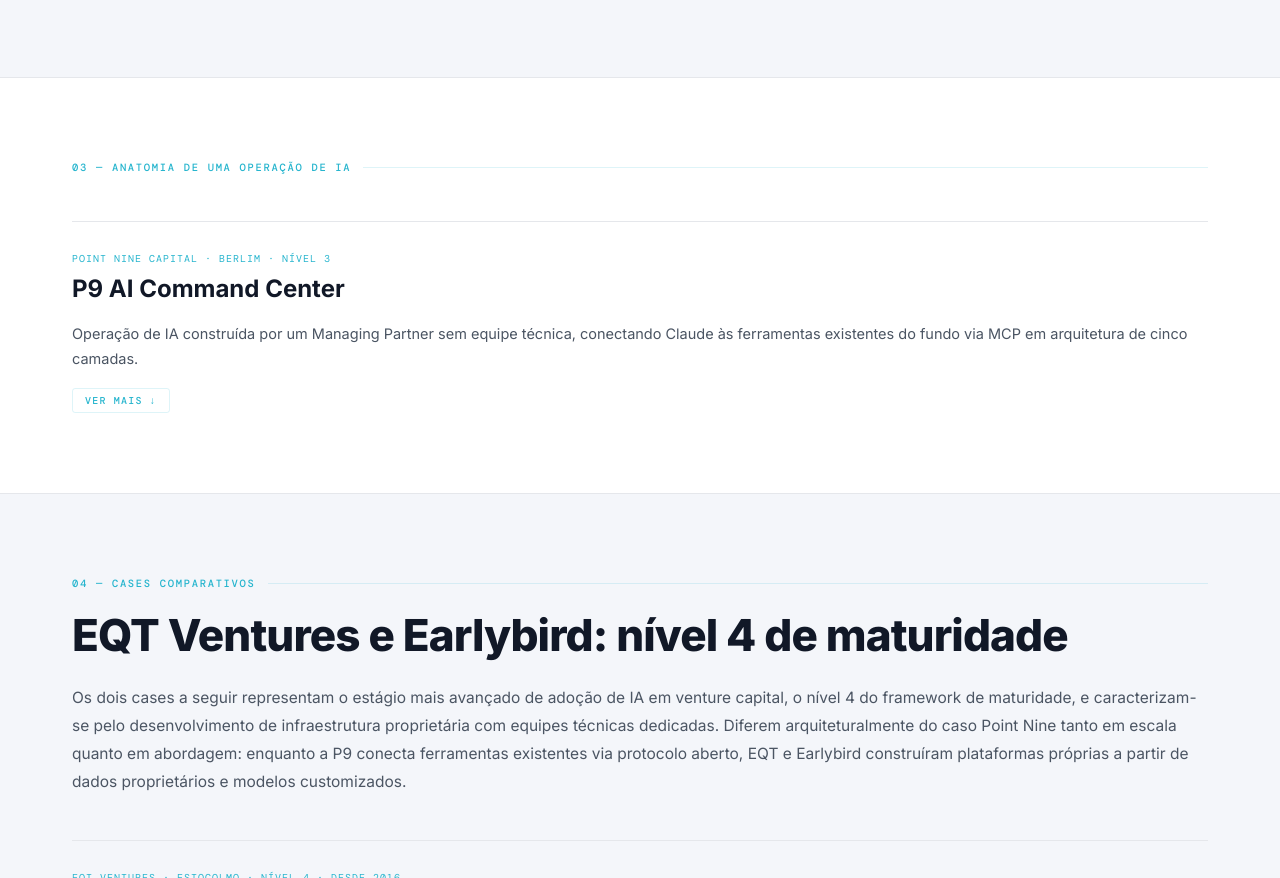
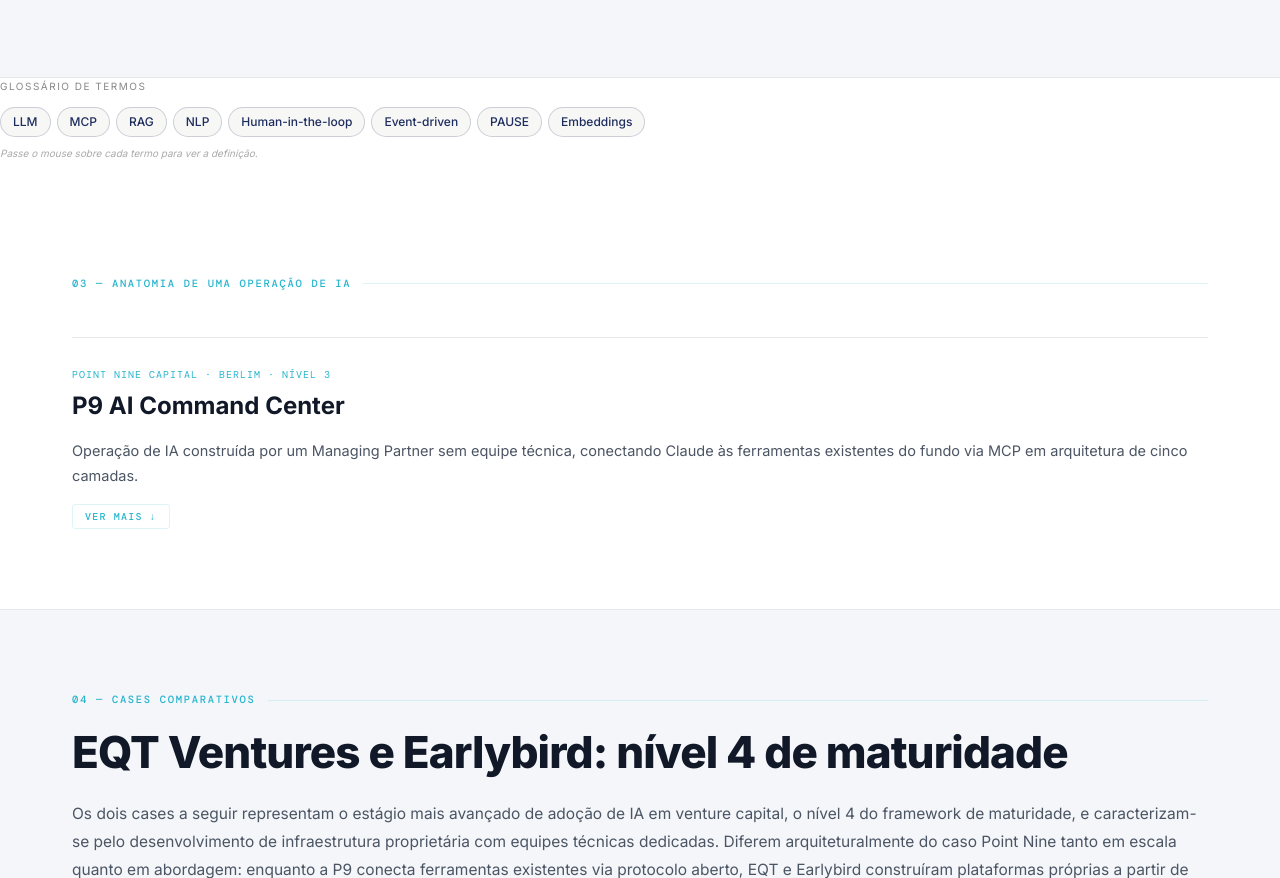
Before and after one commit to luizantoniogevaerd-spec/evcf-ai-research, a plain HTML site: page index.html in a window 1280 px wide. Shown: the part 3709-4587 px from the top of the page. Drawn offline with nearby package versions, Linux system fonts and the light colour scheme; a script that the page names is missing.

Commit message:
glossario de termos tecnicos com tooltip hover

```diff
--- a/index.html
+++ b/index.html
@@ -493,6 +493,68 @@
   </div>
 
   <p style="margin-top:24px;" data-i18n="s02_p2">Nos casos analisados, os níveis 3 e 4 ainda aparecem como exceção. Em muitos contextos, o uso de IA segue concentrado em ferramentas pontuais ou em operações com alguma estrutura de dados, mas sem integração mais profunda ao processo decisório. Uma leitura que emerge dos casos documentados é que a transição do nível 2 para o nível 3 pode ser mais acessível do que muitos fundos supõem, especialmente quando a adoção parte da integração com ferramentas já existentes.<sup>7</sup></p>
+</div>
+
+<!-- GLOSSÁRIO -->
+<div id="glossario" style="margin-bottom: 32px;">
+  <div style="font-size: 10px; letter-spacing: 0.15em; text-transform: uppercase; color: #888; margin-bottom: 12px;">Glossário de termos</div>
+  <div style="display: flex; flex-wrap: wrap; gap: 6px; align-items: center;">
+
+    <style>
+      .gl-item { position: relative; display: inline-block; }
+      .gl-pill { font-size: 12px; font-weight: 500; color: #1e2d5e; padding: 4px 12px; border-radius: 20px; border: 1px solid rgba(30,45,94,0.2); background: #f7f7f6; cursor: default; transition: all .15s; white-space: nowrap; display: inline-block; }
+      .gl-item:hover .gl-pill { background: #1e2d5e; color: #fff; border-color: #1e2d5e; }
+      .gl-tooltip { position: absolute; bottom: calc(100% + 8px); left: 50%; transform: translateX(-50%); width: 260px; background: #fff; border: 1px solid #ddd; border-radius: 8px; padding: 12px 14px; opacity: 0; pointer-events: none; transition: opacity .15s; z-index: 100; box-shadow: 0 2px 12px rgba(0,0,0,0.08); }
+      .gl-item:hover .gl-tooltip { opacity: 1; }
+      .gl-tt-term { font-size: 12px; font-weight: 600; color: #1e2d5e; margin-bottom: 1px; }
+      .gl-tt-acro { font-size: 10px; color: #27b5ce; margin-bottom: 6px; }
+      .gl-tt-def { font-size: 11px; color: #666; line-height: 1.55; }
+      .gl-tt-arrow { position: absolute; bottom: -5px; left: 50%; transform: translateX(-50%) rotate(45deg); width: 8px; height: 8px; background: #fff; border-right: 1px solid #ddd; border-bottom: 1px solid #ddd; }
+      .gl-hint { font-size: 10px; color: #aaa; margin-top: 8px; font-style: italic; }
+    </style>
+
+    <div class="gl-item">
+      <span class="gl-pill">LLM</span>
+      <div class="gl-tooltip"><div class="gl-tt-term">LLM</div><div class="gl-tt-acro">Large Language Model</div><div class="gl-tt-def">Modelo de IA treinado em grandes volumes de texto para compreender e gerar linguagem natural. Claude, ChatGPT e Gemini são exemplos. Nos cases, são a camada central de raciocínio dos sistemas.</div><div class="gl-tt-arrow"></div></div>
+    </div>
+
+    <div class="gl-item">
+      <span class="gl-pill">MCP</span>
+      <div class="gl-tooltip"><div class="gl-tt-term">MCP</div><div class="gl-tt-acro">Model Context Protocol</div><div class="gl-tt-def">Protocolo aberto que padroniza como LLMs se conectam a ferramentas externas sem infraestrutura proprietária. No case P9, conecta Claude ao CRM, e-mail e planilhas do fundo em uma arquitetura de cinco camadas.</div><div class="gl-tt-arrow"></div></div>
+    </div>
+
+    <div class="gl-item">
+      <span class="gl-pill">RAG</span>
+      <div class="gl-tooltip"><div class="gl-tt-term">RAG</div><div class="gl-tt-acro">Retrieval-Augmented Generation</div><div class="gl-tt-def">Técnica em que o modelo recupera documentos de uma base de dados antes de gerar resposta, em vez de depender apenas do treinamento. Testada e descartada no case P9 em favor de conexão direta via MCP.</div><div class="gl-tt-arrow"></div></div>
+    </div>
+
+    <div class="gl-item">
+      <span class="gl-pill">NLP</span>
+      <div class="gl-tooltip"><div class="gl-tt-term">NLP</div><div class="gl-tt-acro">Natural Language Processing</div><div class="gl-tt-def">Área da IA focada na interpretação de texto não estruturado. Base técnica do modelo PAUSE da EQT e da camada de inteligência do EagleEye da Earlybird para leitura de sinais de mercado.</div><div class="gl-tt-arrow"></div></div>
+    </div>
+
+    <div class="gl-item">
+      <span class="gl-pill">Human-in-the-loop</span>
+      <div class="gl-tooltip"><div class="gl-tt-term">Human-in-the-loop</div><div class="gl-tt-acro">Arquitetura de decisão</div><div class="gl-tt-def">Sistema em que a IA recomenda e o humano decide. No case Earlybird, é escolha de design do EagleEye por convicção, não limitação técnica. Padrão de governança recomendado nesta pesquisa.</div><div class="gl-tt-arrow"></div></div>
+    </div>
+
+    <div class="gl-item">
+      <span class="gl-pill">Event-driven</span>
+      <div class="gl-tooltip"><div class="gl-tt-term">Event-driven</div><div class="gl-tt-acro">Arquitetura de software</div><div class="gl-tt-def">Sistema que processa dados continuamente à medida que chegam, não em lotes periódicos. Arquitetura do Motherbrain da EQT: fontes são ingeridas em fluxo contínuo antes de chegarem ao time de investimento.</div><div class="gl-tt-arrow"></div></div>
+    </div>
+
+    <div class="gl-item">
+      <span class="gl-pill">PAUSE</span>
+      <div class="gl-tooltip"><div class="gl-tt-term">PAUSE</div><div class="gl-tt-acro">Positive and Annealed Unlabeled Sentence Embedding</div><div class="gl-tt-def">Modelo de representação semântica de texto desenvolvido pela EQT Ventures, apresentado no EMNLP 2021. Interpreta sinais textuais não estruturados de mercado dentro da infraestrutura do Motherbrain.</div><div class="gl-tt-arrow"></div></div>
+    </div>
+
+    <div class="gl-item">
+      <span class="gl-pill">Embeddings</span>
+      <div class="gl-tooltip"><div class="gl-tt-term">Embeddings</div><div class="gl-tt-acro">Representação vetorial de texto</div><div class="gl-tt-def">Representação de texto como vetores numéricos que capturam seu significado semântico, permitindo comparar documentos por similaridade de conteúdo. Base técnica do PAUSE e de sistemas de memória institucional.</div><div class="gl-tt-arrow"></div></div>
+    </div>
+
+  </div>
+  <div class="gl-hint">Passe o mouse sobre cada termo para ver a definição.</div>
 </div>
 
 <!-- 03 — ARQUITETURA P9 -->
```
